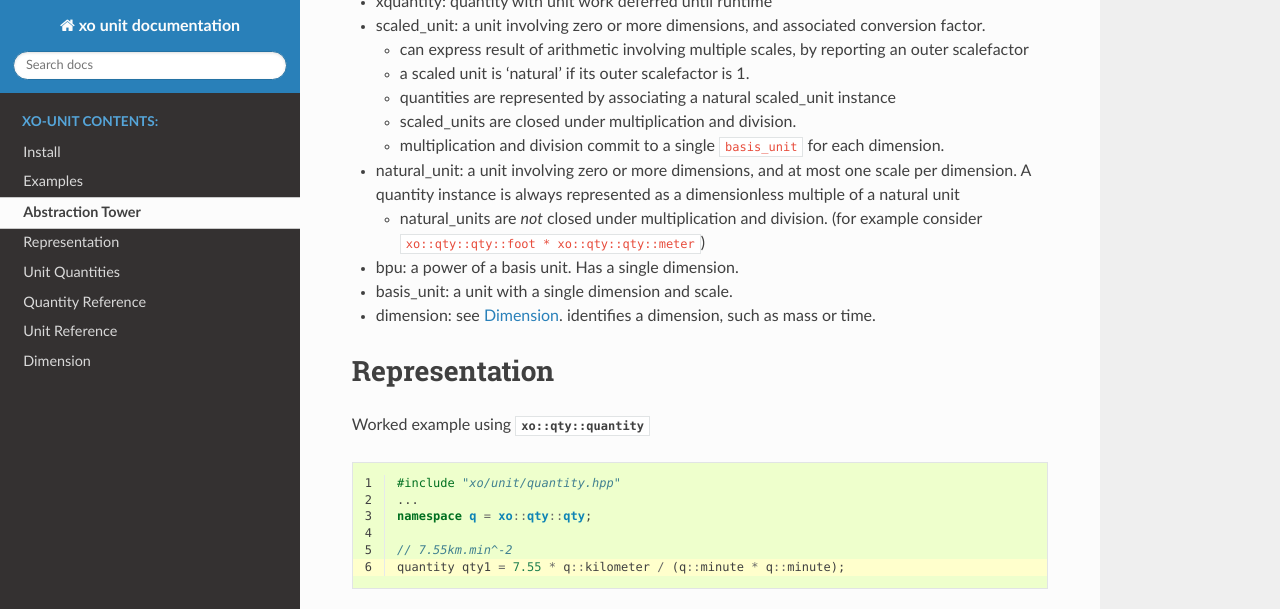
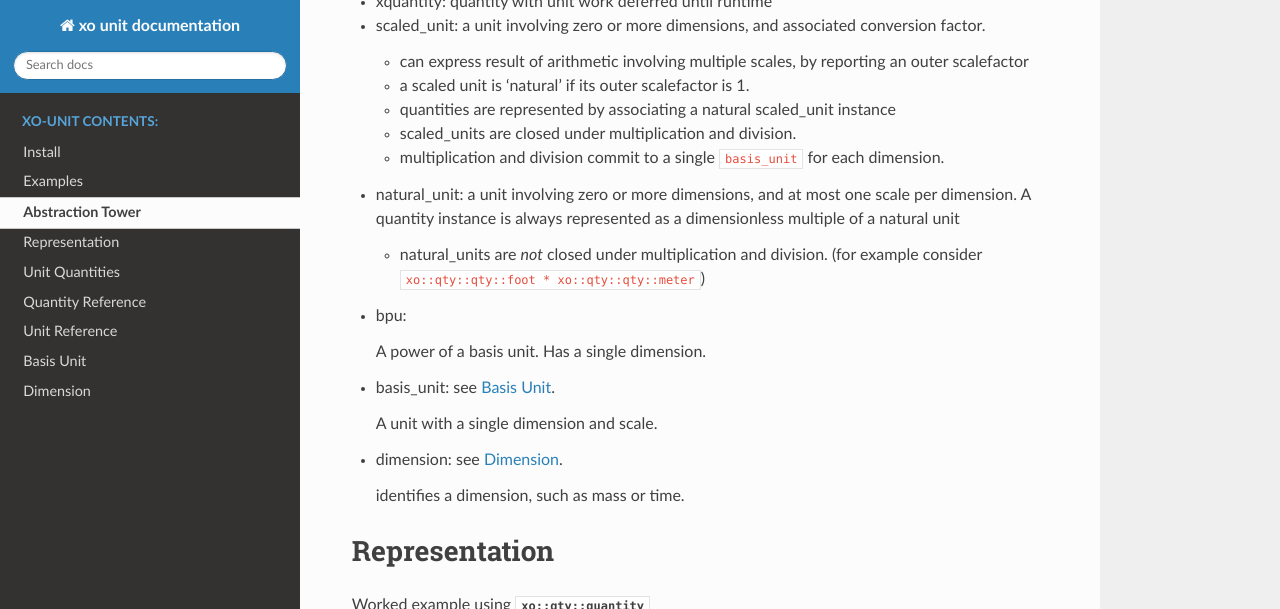
Before and after one commit to Rconybea/xo-umbrella2, a Sphinx documentation site: the page built from docs/implementation.rst, in a window 1280 px wide and 900 px high, scrolled down 366 px, cut to the strip 0-609 px from the top of the window. Built offline with Sphinx 7.4.7 and the Read the Docs theme 2.0.0, drawn with Linux system fonts in a browser that asks for light colours.

Commit message:
xo-unit: docs extension

```diff
--- a/docs/CMakeLists.txt
+++ b/docs/CMakeLists.txt
@@ -5,6 +5,6 @@ xo_docdir_doxygen_config()
 xo_docdir_sphinx_config(
     index.rst examples.rst glossary.rst install.rst implementation.rst
     quantity-reference.rst quantity-class.rst quantity-factoryfunctions.rst quantity-unitvars.rst
-    unit-reference.rst unit-concept.rst unit-quantities.rst dimension-enum.rst
+    unit-reference.rst unit-concept.rst unit-quantities.rst basis-unit-class.rst dimension-enum.rst
 )
 #xo_utest_coverage_config2()
--- a/docs/implementation.rst
+++ b/docs/implementation.rst
@@ -47,12 +47,15 @@ Abstraction tower for *xo-unit* components.
     (for example consider :code:`xo::qty::qty::foot * xo::qty::qty::meter`)
 
 - bpu:
-  a power of a basis unit. Has a single dimension.
 
-- basis_unit:
-  a unit with a single dimension and scale.
+  A power of a basis unit. Has a single dimension.
+
+- basis_unit: see :doc:`basis-unit-class`.
+
+  A unit with a single dimension and scale.
 
 - dimension: see :doc:`dimension-enum`.
+
   identifies a dimension, such as mass or time.
 
 Representation
--- a/docs/index.rst
+++ b/docs/index.rst
@@ -36,6 +36,7 @@ runtime (since we can't construct new c++ types at runtime).
    unit-quantities
    quantity-reference
    unit-reference
+   basis-unit-class
    dimension-enum
 
 Indices and Tables
```
Also changed, not shown: docs/basis-unit-class.rst (added, +39 -0 lines), docs/quantity-class.rst (+8 -4 lines), 6 other files.
